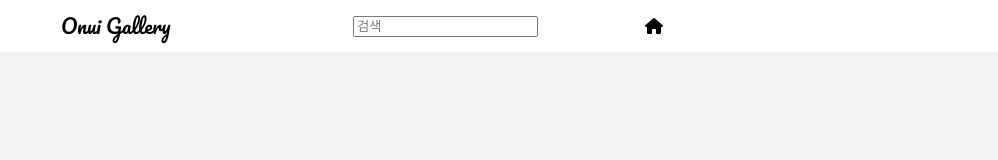
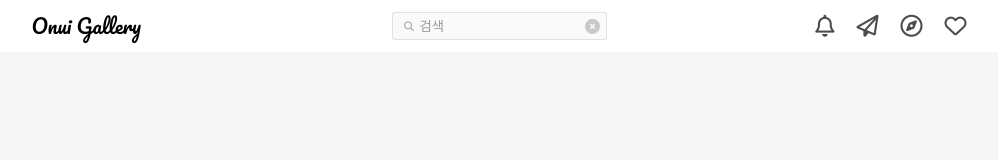
Before and after one commit to Daco2020/practise, a plain HTML site: page instapage clone/index.html in a window 1280 px wide. Shown: the whole page, without its empty margins (141-1139 px from the left). Drawn offline with Linux system fonts and the light colour scheme.

Commit message:
instapage clone #3

```diff
--- a/instapage clone/index.html
+++ b/instapage clone/index.html
@@ -9,9 +9,20 @@
   </head>
   <body>
     <section class="top">
-      <div class="top__logo"><h1>Onui Gallery</h1></div>
-      <div class="top__serch"><input type="search" placeholder="검색" /></div>
-      <div class="top__icons"><i class="fas fa-home"></i></div>
+      <div class="top__align">
+        <div class="top__logo"><h1>Onui Gallery</h1></div>
+        <div class="top__serch">
+          <input type="search" placeholder="검색" />
+          <i class="fas fa-search"></i>
+          <i class="fas fa-times-circle"></i>
+        </div>
+        <div class="top__icons">
+          <i class="far fa-bell"></i>
+          <i class="far fa-paper-plane"></i>
+          <i class="far fa-compass"></i>
+          <i class="far fa-heart"></i>
+        </div>
+      </div>
     </section>
     <section class="intro">
       <div class="intro_selfie"></div>
--- a/instapage clone/style.css
+++ b/instapage clone/style.css
@@ -2,12 +2,11 @@
 @import url("https://fonts.googleapis.com/css2?family=Pacifico&display=swap");
 
 body {
-  width: 935px;
-  height: 100%;
   display: flex;
   flex-direction: column;
   align-items: center;
   background-color: whitesmoke;
+  height: 100vh;
   box-sizing: border-box;
 }
 
@@ -19,11 +18,18 @@ body {
   top: 0px;
   background-color: white;
   display: flex;
-  align-items: center;
   justify-content: center;
 }
 
-.top div {
+.top__align {
+  width: 935px;
+  height: inherit;
+  display: flex;
+  align-items: center;
+  justify-content: space-between;
+}
+
+.top__align div {
   width: 292px;
 }
 
@@ -32,6 +38,46 @@ body {
   font-size: 20px;
 }
 
-.Top_serch {
-  margin: 28px 0px;
+.top__serch {
+  text-align: center;
+  position: relative;
 }
+
+.top__icons {
+  text-align: right;
+}
+
+i {
+  padding: 0 0 0 18px;
+  font-size: 22px;
+  color: rgba(0, 0, 0, 0.7);
+}
+
+.top__serch input {
+  width: 215px;
+  height: 28px;
+  background-color: #fafafa;
+  border: 1px solid rgba(0, 0, 0, 0.1);
+  border-radius: 3px;
+}
+
+input::placeholder {
+  color: rgba(0, 0, 0, 0.4);
+  padding-left: 25px;
+}
+
+.top__serch .fa-search {
+  position: absolute;
+  left: 33px;
+  top: 9px;
+  font-size: 10px;
+  color: rgba(0, 0, 0, 0.3);
+}
+
+.top__serch .fa-times-circle {
+  position: absolute;
+  right: 45px;
+  top: 7px;
+  font-size: 15px;
+  color: rgba(0, 0, 0, 0.2);
+}
```
